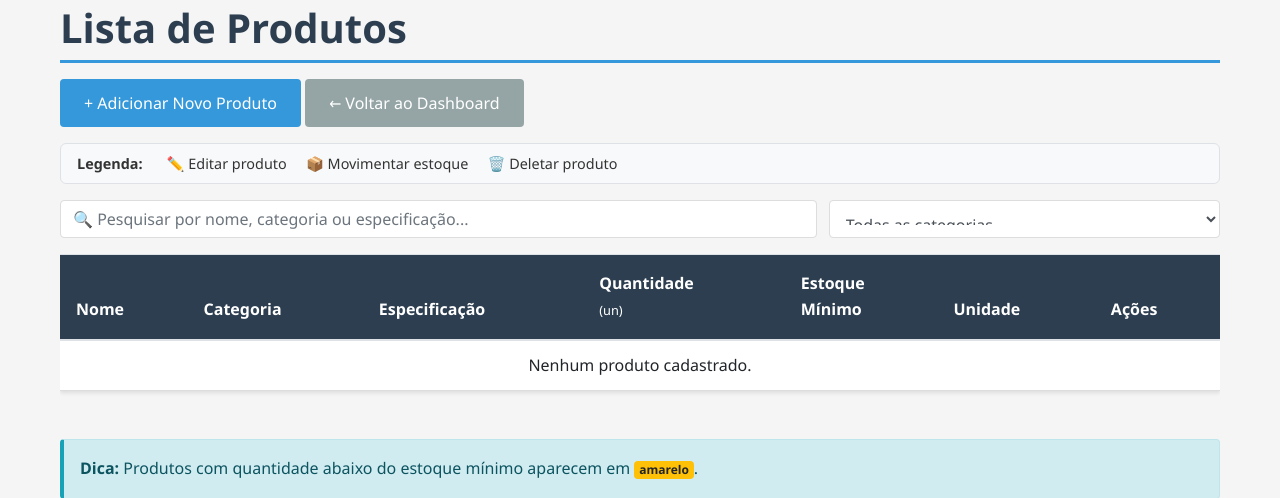
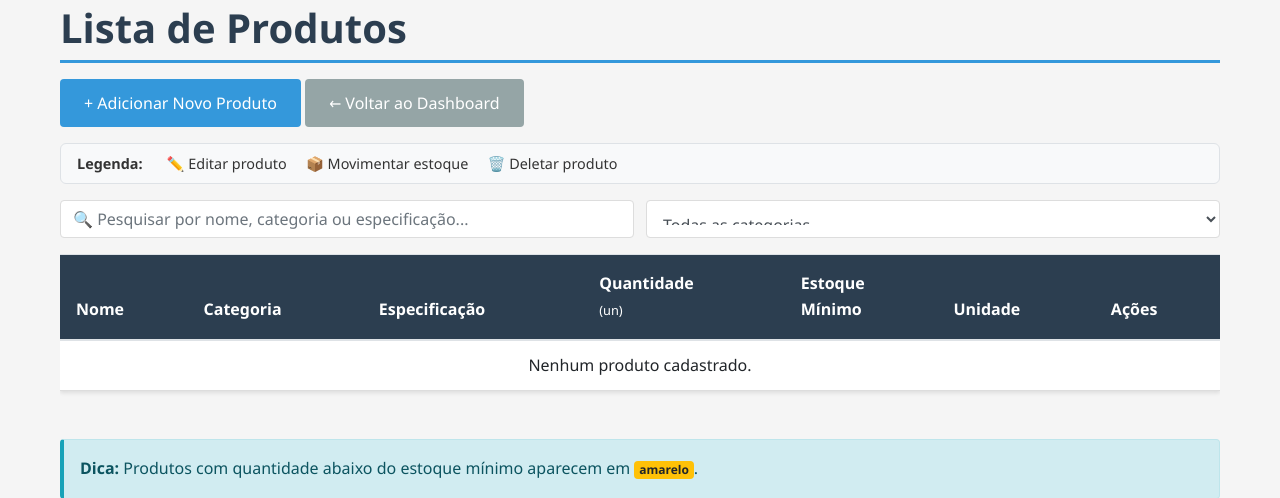
Before and after one commit to jesusvitao/estoque-sistema, a Flask app: page /produtos in a window 1280 px wide. Shown: the part 168-666 px from the top of the page. Run offline with Flask 3, Linux system fonts and the light colour scheme; the visitor is signed in with stand-in values (Sample User, id 1); data that the repository does not hold is empty; some libraries are stand-ins or nearby versions.

Commit message:
Update produtos.html

```diff
--- a/templates/produtos.html
+++ b/templates/produtos.html
@@ -51,7 +51,7 @@
         <!-- Barra de filtro e pesquisa -->
         <div class="filtro-bar mb-3">
             <input type="text" id="pesquisa" class="form-control filtro-input" placeholder="🔍 Pesquisar por nome, categoria ou especificação...">
-            <select id="filtroCategoria" class="form-control filtro-select">
+            <select id="filtroCategoria" class="form-control filtro-input">
                 <option value="">Todas as categorias</option>
                 {% set categorias_vistas = [] %}
                 {% for produto in produtos %}
```
